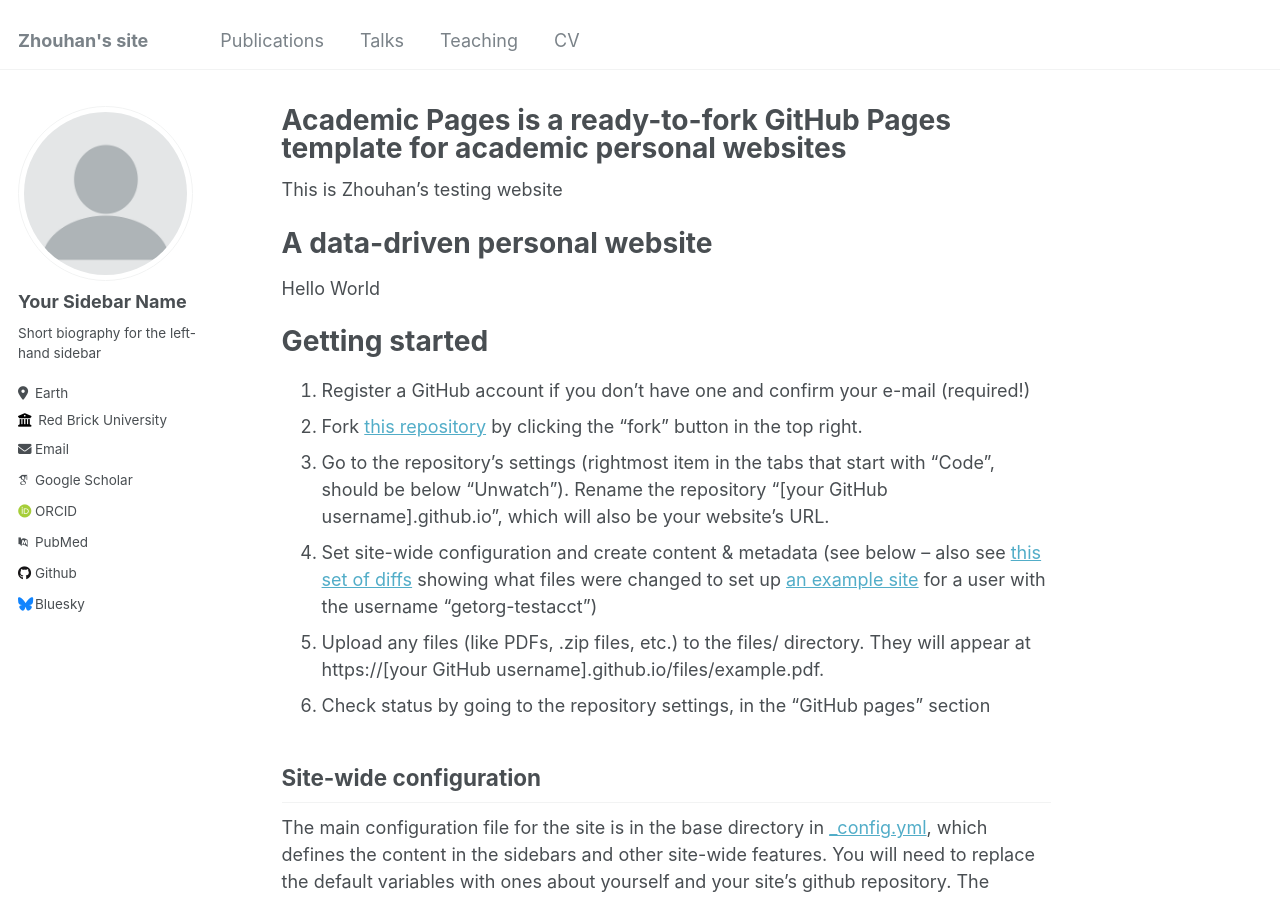
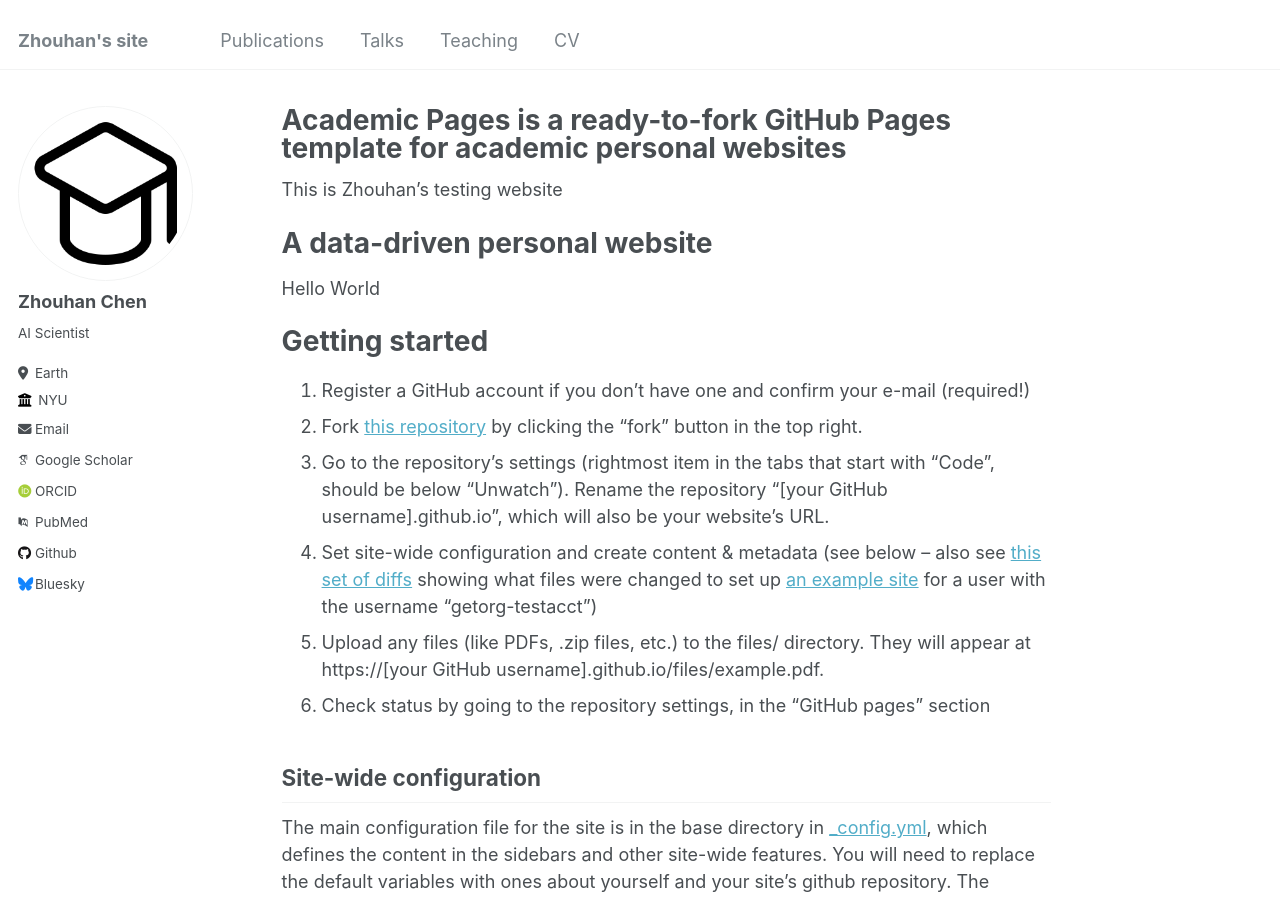
Before and after one commit to zhouhanc/github.io, a Jekyll site: the page built from _pages/about.md, in a window 1280 px wide and 900 px high. Built offline with Jekyll 4.4.1, drawn with Linux system fonts in a browser that asks for light colours; some web fonts are replaced.

Commit message:
update profile

```diff
--- a/_config.yml
+++ b/_config.yml
@@ -22,11 +22,11 @@ repository               : "academicpages/academicpages.github.io"
 author:
   # Biographic information
   avatar           : "profile.png"
-  name             : "Your Sidebar Name"
+  name             : "Zhouhan Chen"
   pronouns         : # example: "she/her"
-  bio              : "Short biography for the left-hand sidebar"
+  bio              : "AI Scientist"
   location         : "Earth"
-  employer         : "Red Brick University"
+  employer         : "NYU"
   uri              : # URL
   email            : "none@example.org"
 
```
Also changed, not shown: images/profile.png.
